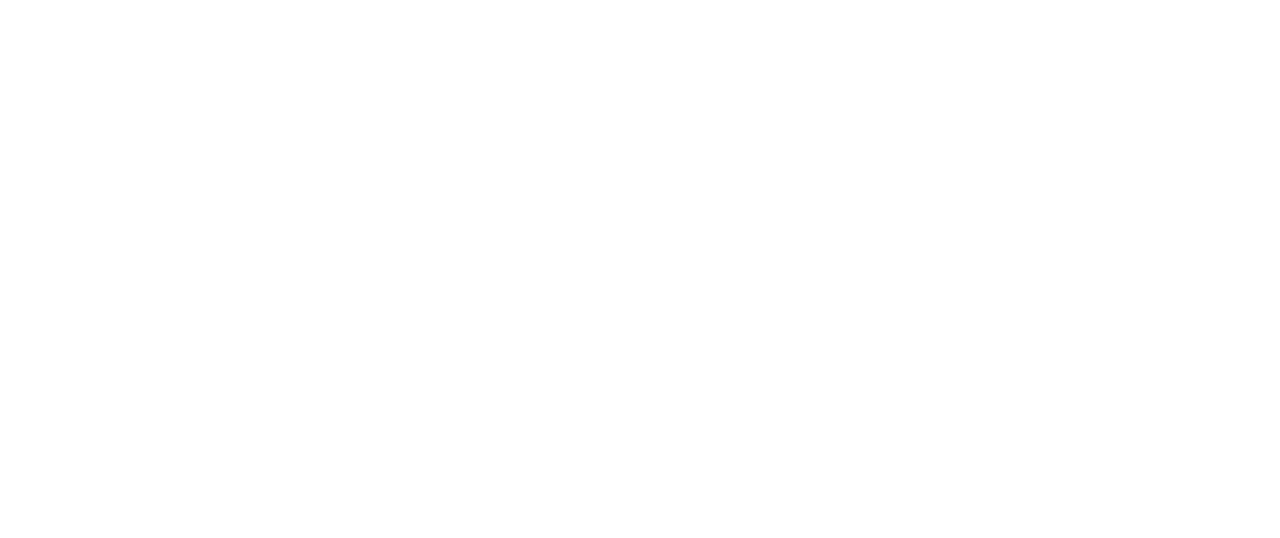
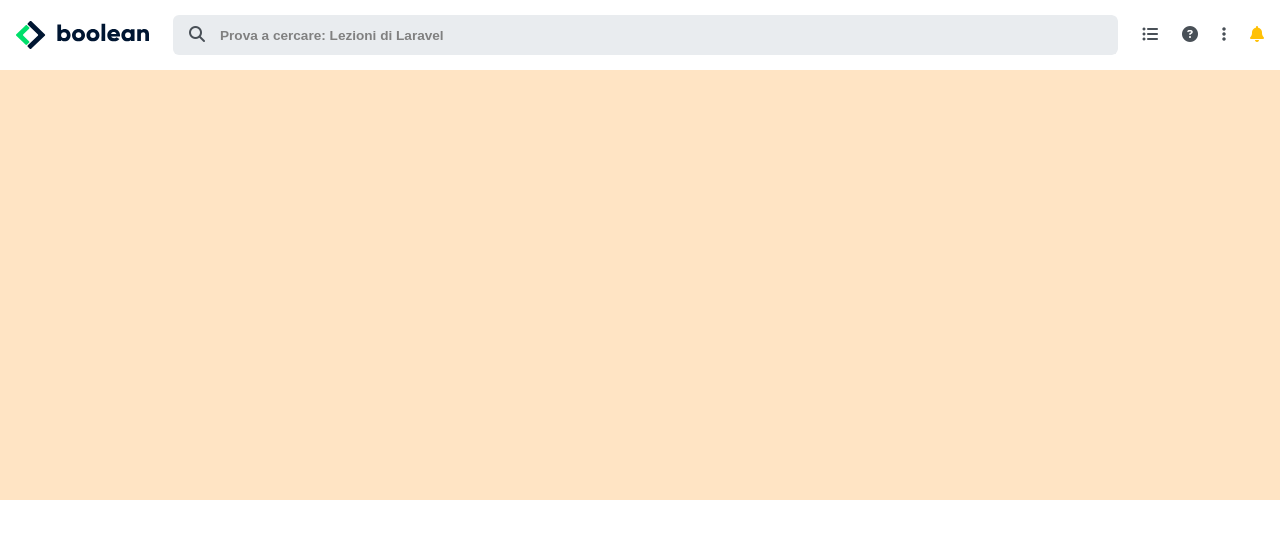
Before and after one commit to gabrielepetralia/html-css-bootstrap-dashboard, a plain HTML site: page index.html in a window 1280 px wide. Drawn offline with nearby package versions, Linux system fonts and the light colour scheme.

Commit message:
[add] header-navbar

```diff
--- a/assets/css/style.css
+++ b/assets/css/style.css
@@ -2,3 +2,37 @@
 body {
   font-family: Arial, Helvetica, sans-serif;
 }
+
+
+/* Header */
+header {
+  background-color: white;
+}
+
+header .gp-nav {
+  height: 70px;
+}
+
+header .logo-mobile {
+  width: 48px;
+}
+
+header .gp-form input::placeholder {
+  font-size: 0.85rem;
+  font-weight: 600;
+  color: gray;
+}
+
+header .gp-form input:focus,
+header .gp-form button:focus {
+  border: 0;
+  box-shadow: none;
+}
+
+
+/* Main */
+main {
+  /* debug */
+  min-height: 500px;
+  background-color: bisque;
+}
--- a/index.html
+++ b/index.html
@@ -21,8 +21,67 @@
   </head>
 
   <body>
-    <header>
+    <header class="fixed-top">
+      <nav class="gp-nav px-1">
+        <div class="container-fluid h-100">
+          <div class="row align-items-center h-100">
 
+            <div class="col-auto">
+              <a href="index.html" class="d-none d-lg-block">
+                <img class="img-fluid" src="assets/img/logo.svg" alt="">
+              </a>
+              <a href="index.html" class="logo-mobile d-lg-none">
+                <img class="img-fluid logo-mobile" src="assets/img/mobile-logo.png" alt="">
+              </a>
+            </div>
+
+            <div class="col">
+              <form class="gp-form container-fluid rounded overflow-hidden px-0" role="search">
+                <div class="input-group">
+                  <button class="bg-body-secondary border-0 px-3 py-2" type="submit">
+                    <i class="text-dark-emphasis fa-solid fa-magnifying-glass"></i>
+                  </button>
+                  <input class="form-control bg-body-secondary border-0  px-0" type="search" placeholder="Prova a cercare: Lezioni di Laravel">
+                </div>
+              </form>
+            </div>
+
+            <div class="col-auto">
+              <ul class="list-unstyled d-flex align-items-center h-100 m-0 p-0">
+                <div class="d-none d-lg-flex">
+                  <li class="nav-item me-4">
+                    <a class="nav-link" href="#" role="button">
+                      <i class="text-dark-emphasis fa-solid fa-list-ul"></i>
+                    </a>
+                  </li>
+                  <li class="nav-item me-4">
+                    <a class="nav-link" href="#" role="button">
+                      <i class="text-dark-emphasis fa-solid fa-circle-question"></i>
+                    </a>
+                  </li>
+                  <li class="nav-item me-4">
+                    <a class="nav-link" href="#" role="button">
+                      <i class="text-dark-emphasis fa-solid fa-ellipsis-vertical"></i>
+                    </a>
+                  </li>
+                </div>
+
+                <li class="nav-item dropdown">
+                  <a class="nav-link" href="#" role="button" data-bs-toggle="dropdown" aria-expanded="false">
+                    <i class="text-warning fa-solid fa-bell"></i>
+                  </a>
+                  <ul class="dropdown-menu">
+                    <li><a class="dropdown-item" href="#">Profilo</a></li>
+                    <li><a class="dropdown-item" href="#">Fatturazione</a></li>
+                    <li><a class="dropdown-item" href="#">Logout</a></li>
+                  </ul>
+                </li>
+              </ul>
+            </div>
+
+          </div>
+        </div>
+      </nav>
     </header>
 
     <main>
```
